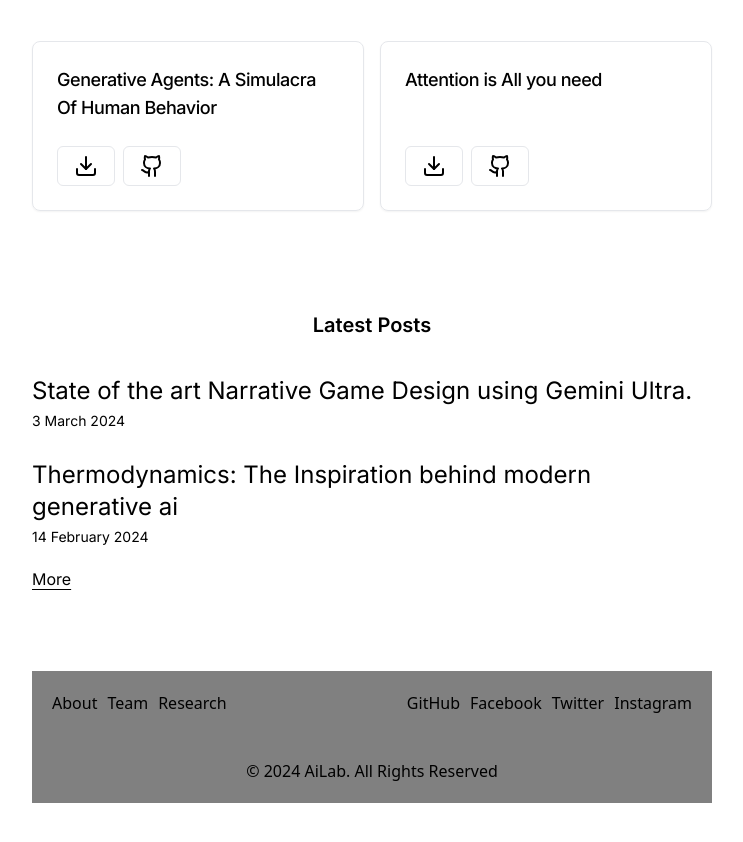
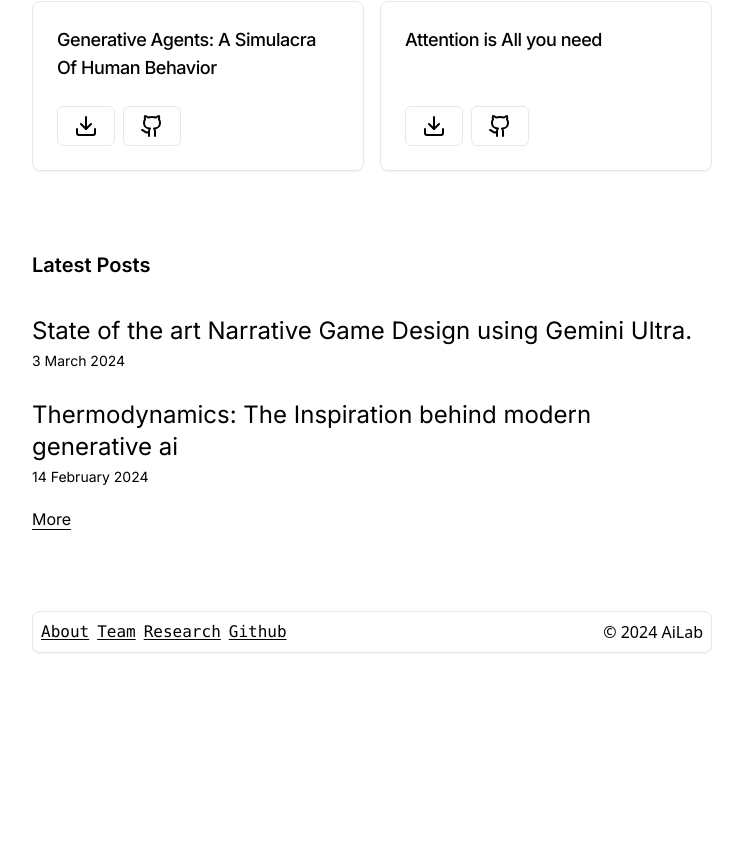
Before and after one commit to u0fz-ai-lab/ai-research-lab-site, a Next.js app: page / in a window 1280 px wide. Shown: the part 508-1350 px from the top of the page, without its empty margins (268-1011 px from the left). After the commit the page ends 1209 px from the top, so only its background shows below. Built offline with nearby package versions, Linux system fonts and the light colour scheme.

Commit message:
Add files via upload

```diff
--- a/app/layout.tsx
+++ b/app/layout.tsx
@@ -4,6 +4,7 @@
 import Header from "@/components/Header";
 import { ThemeProvider } from "@/lib/theme-provider";
 import Footer from "@/components/Footer";
+import Foot from "@/components/Footer";
 
 const inter = Inter({ subsets: ["latin"] });
 
@@ -23,7 +24,7 @@
 				<ThemeProvider attribute="class" defaultTheme="light">
 					<Header />
 					<div className={inter.className}>{children}</div>
-					<Footer />
+					<Foot />
 				</ThemeProvider>
 			</body>
 		</html>
--- a/components/Footer.tsx
+++ b/components/Footer.tsx
@@ -1,64 +1,44 @@
-import React from "react";
-import "./footer.css";
+import Link from "next/link";
+import { Card } from "./ui/card";
 
-const Footer = () => {
+export default function Footer() {
 	return (
-    <div className="footer-container">
+		<Card className="p-2">
 			<div className="flex justify-between items-center">
-        <ul className="footer-list-left">
-          <li>
-            <a href="./app/about/page.jsx">About</a>
-          </li>
-          <li>
-            <a href="./team/page.tsx">Team</a>
-          </li>
-          <li>
-            <a href="./research/page.tsx">Research</a>
-          </li>
-        </ul>
-        <ul className="footer-list-right">
-          <li>
-            <a
-              href="https://github.com/your-username"
+				<div className="flex items-center font-mono gap-2">
+					<Link
+						className="underline underline-offset-2"
 						target="_blank"
-              rel="noopener noreferrer"
+						href="./about"
 					>
-              GitHub
-            </a>
-          </li>
-          <li>
-            <a
-              href="https://www.facebook.com/your-username"
+						About
+					</Link>
+					<Link
+						className="underline underline-offset-2"
 						target="_blank"
-              rel="noopener noreferrer"
+						href="./team"
 					>
-              Facebook
-            </a>
-          </li>
-          <li>
-            <a
-              href="https://www.twitter.com/your-username"
+						Team
+					</Link>
+					<Link
+						className="underline underline-offset-2"
 						target="_blank"
-              rel="noopener noreferrer"
+						href="./research"
 					>
-              Twitter
-            </a>
-          </li>
-          <li>
-            <a
-              href="https://www.instagram.com/your-username"
+						Research
+					</Link>
+					<Link
+						className="underline underline-offset-2"
 						target="_blank"
-              rel="noopener noreferrer"
+						href="https://github.com/u0fz-ai-lab"
 					>
-              Instagram
-            </a>
-          </li>
-        </ul>
+						Github
+					</Link>
 				</div>
-      <br />
-      <h1>&copy; 2024 AiLab. All Rights Reserved</h1>
+				<div>
+					<h1>&copy; 2024 AiLab</h1>
 				</div>
+			</div>
+		</Card>
 	);
-};
-
-export default Footer;
+}
--- a/components/Header.tsx
+++ b/components/Header.tsx
@@ -23,7 +23,7 @@
 					</Link>
 					<Link
 						className="no-underline"
-						href="https://github.com/"
+						href="https://github.com/u0fz-ai-lab"
 						target="_blank"
 					>
 						github
```
Also changed, not shown: next-env.d.ts (added), 1 other file (tests, documents, lock files or other folders). Lines whose indentation alone changed are shown as unchanged.
